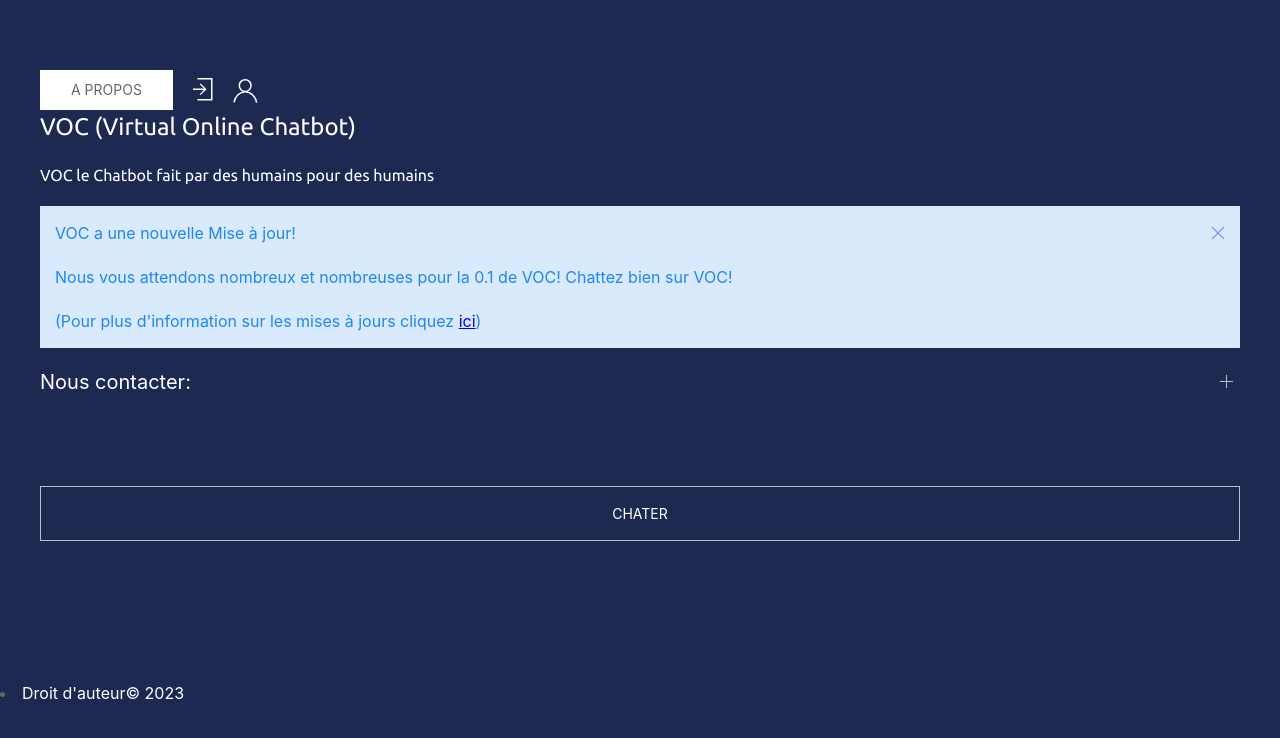
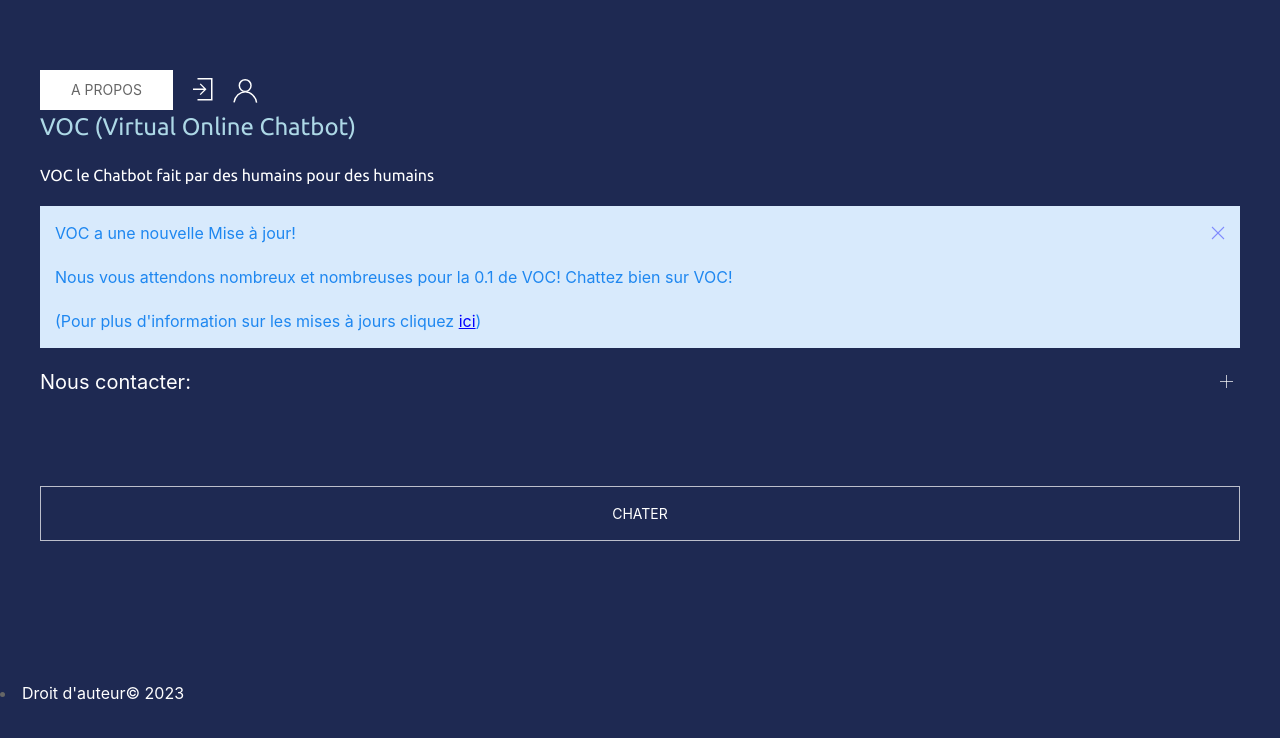
Before and after one commit to SaiyenRanma/VOC, a website: page index.html in a window 1280 px wide. Drawn offline with nearby package versions, Linux system fonts and the light colour scheme.

Commit message:
1 file modified

```diff
--- a/index.html
+++ b/index.html
@@ -53,7 +53,7 @@
         <a href="https://js-5ytax1.stackblitz.io" class="uk-icon-link" uk-icon="icon: user; ratio: 1.33" style="color:white;"></a>
             <div class="overlay" id="window">
               <div class="popup">
-                <h3>VOC (Virtual Online Chatbot)</h3>
+                <h3 style="color:#ADD8E6">VOC (Virtual Online Chatbot)</h3>
                 <h5 class="uk-margin-top">VOC le Chatbot fait par des humains pour des humains</h5>
                 <div class="uk-alert-primary" uk-alert>VOC a une nouvelle Mise à jour!</p> Nous vous attendons nombreux et nombreuses pour la 0.1 de VOC! Chattez bien sur VOC!</p> <p>(Pour plus d'information sur les mises à jours cliquez <a href="#" style="color:blue;">ici</a>)
                   <a class="uk-alert-close" style="color:blue;" uk-close ></a>
```
